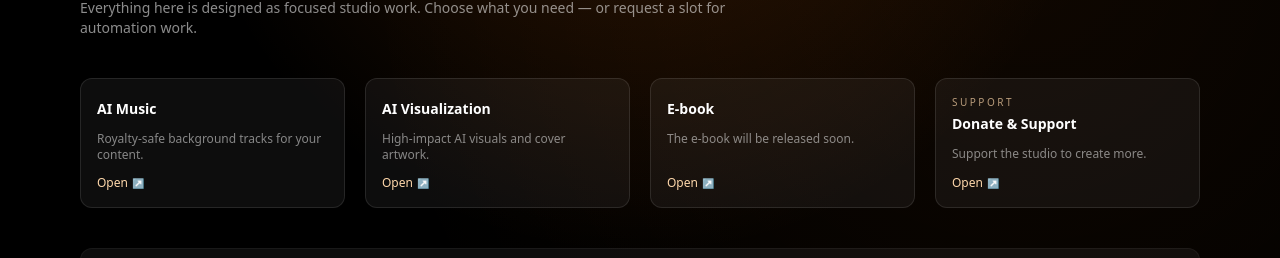
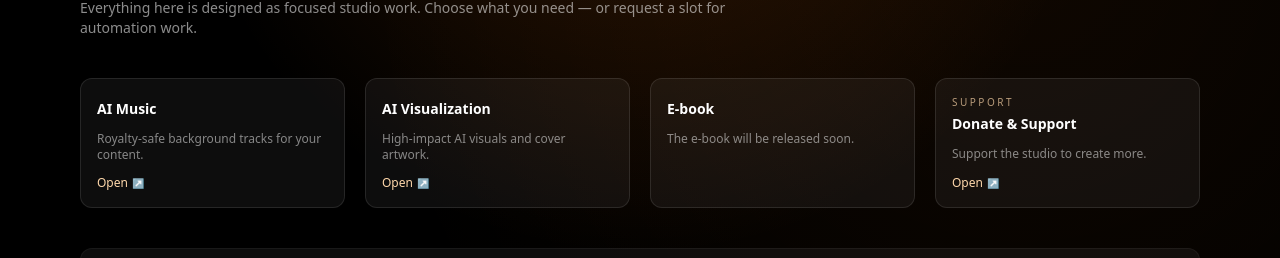
Before and after one commit to ahmetkrk/psyche-management, a Next.js app: page /studio in a window 1280 px wide. Shown: the part 206-464 px from the top of the page. Built offline with nearby package versions, Linux system fonts and the light colour scheme; no server answers.

Commit message:
Add files via upload

```diff
--- a/app/studio/page.tsx
+++ b/app/studio/page.tsx
@@ -41,13 +41,22 @@ export default function Page() {
               <h2 className="text-sm font-semibold text-white">{p.title}</h2>
             </div>
             <p className="text-xs text-white/50 flex-1">{p.desc}</p>
-            <button
-              className="text-xs mt-auto inline-flex items-center gap-1 text-orange-200 hover:text-white transition"
-              onClick={() => swbTrackClick("studio", "open_product", { key: p.key })}
-            >
-              Open
-              <span className="text-[10px]">↗</span>
-            </button>
+
+{p.key !== "ebook" && (
+  <a
+    href="https://swb-ai.lemonsqueezy.com/buy/ff2dbab4-067f-4cdc-875d-3871c53c0ab6"
+    target="_blank"
+    rel="noreferrer"
+    className="text-xs mt-auto inline-flex items-center gap-1 text-orange-200 hover:text-white transition"
+    onClick={() =>
+      swbTrackClick("studio", "open_product", { key: p.key, destination: "https://swb-ai.lemonsqueezy.com/buy/ff2dbab4-067f-4cdc-875d-3871c53c0ab6" })
+    }
+  >
+    Open
+    <span className="text-[10px]">↗</span>
+  </a>
+)}
+
           </div>
         ))}
       </div>
```
